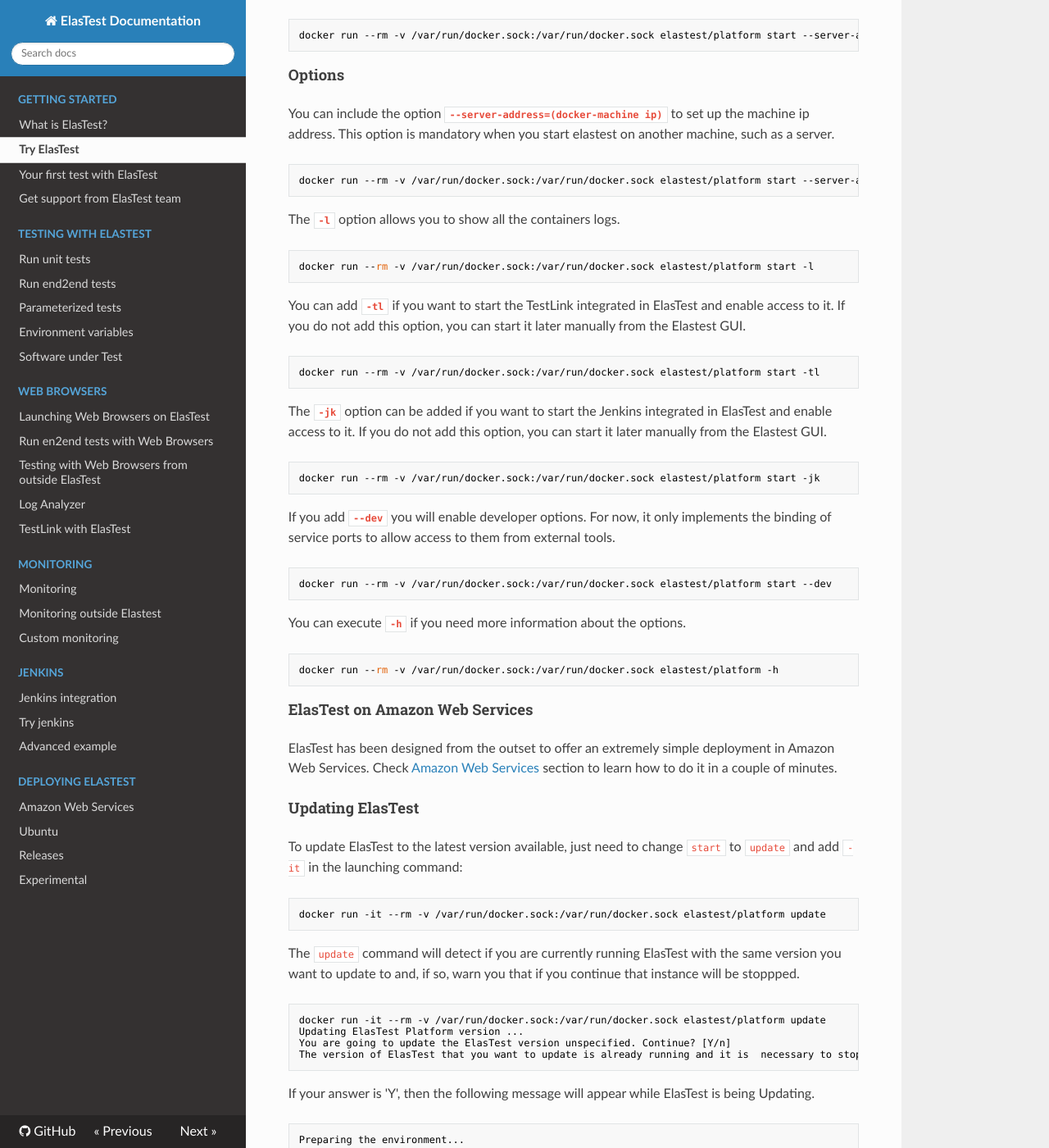
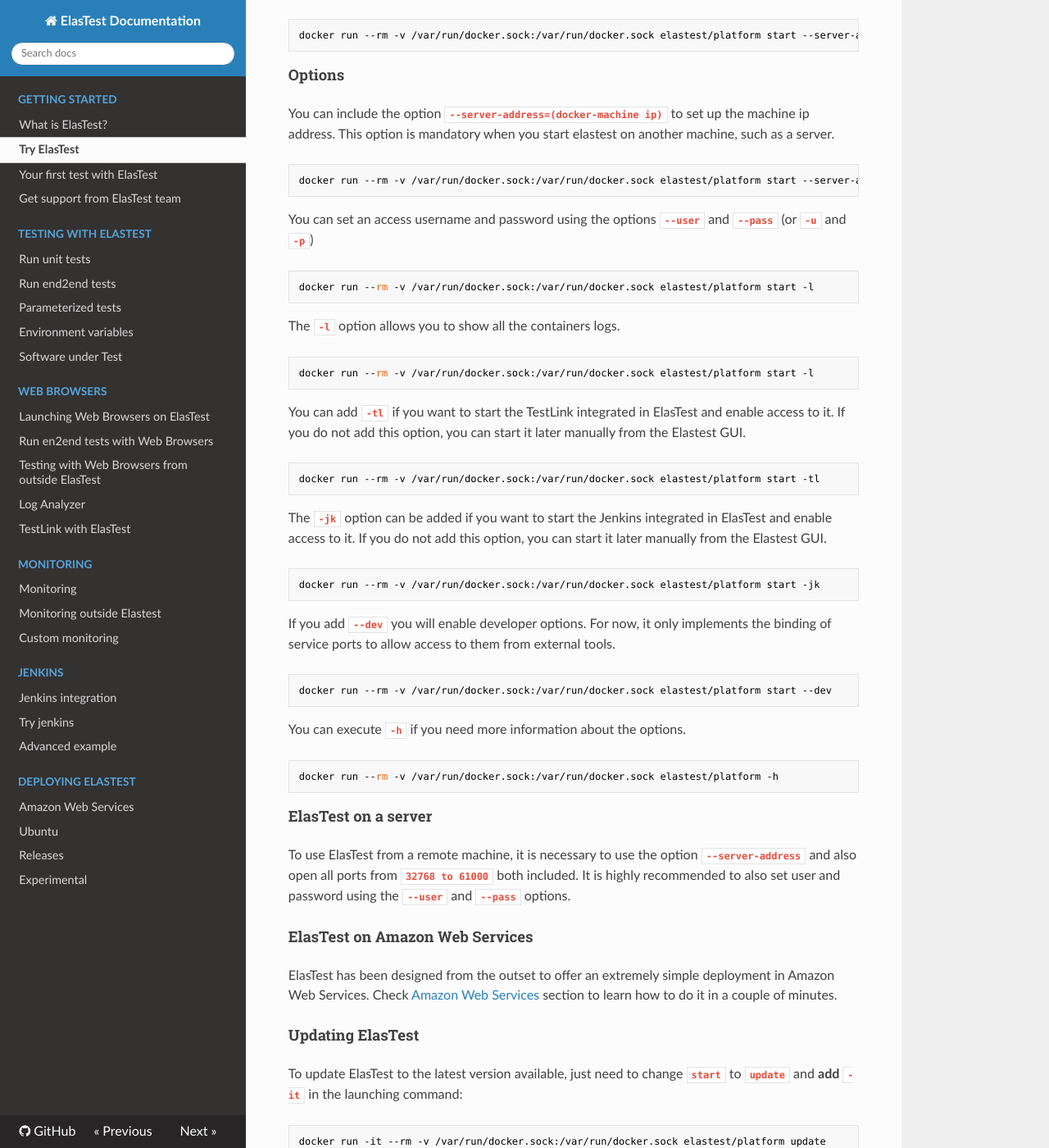
Before and after one commit to elastest/elastest.io-docs, an MkDocs documentation site: the page built from docs/try-elastest.md, in a window 1280 px wide and 1400 px high, scrolled down 1286 px. Shown: the whole window at 82% size. Built offline with MkDocs 1.6.1, drawn with Linux system fonts in a browser that asks for light colours; nearby versions of some CDN libraries; old or Windows-style settings are respelled for this version of MkDocs.

Commit message:
Changes for 1.0.0-beta1

````diff
--- a/docs/try-elastest.md
+++ b/docs/try-elastest.md
@@ -69,6 +69,13 @@
 ```text
 docker run --rm -v /var/run/docker.sock:/var/run/docker.sock elastest/platform start --server-address="myip"
 ```
+
+You can set an access username and password using the options **`--user`** and **`--pass`** (or **`-u`** and **`-p`**)
+
+```
+docker run --rm -v /var/run/docker.sock:/var/run/docker.sock elastest/platform start -l
+```
+
 The **`-l`** option allows you to show all the containers logs.
 
 ```
@@ -99,6 +106,9 @@
 docker run --rm -v /var/run/docker.sock:/var/run/docker.sock elastest/platform -h
 ```
 
+<h4 class="holder-subtitle link-top">ElasTest on a server</h4>
+
+To use ElasTest from a remote machine, it is necessary to use the option **`--server-address`** and also open all ports from **`32768 to 61000`** both included. It is highly recommended to also set user and password using the **`--user`** and **`--pass`** options.
 
 <h4 class="holder-subtitle link-top">ElasTest on Amazon Web Services</h4>
 
@@ -106,7 +116,7 @@
 
 <h4 class="holder-subtitle link-top">Updating ElasTest</h4>
 
-To update ElasTest to the latest version available, just need to change `start` to `update` and add `-it` in the launching command:
+To update ElasTest to the latest version available, just need to change **`start`** to **`update`** and **add `-it`** in the launching command:
 
 ```text
 docker run -it --rm -v /var/run/docker.sock:/var/run/docker.sock elastest/platform update
````
Also changed, not shown: docs/releases/index.md (+1 -1 lines).
